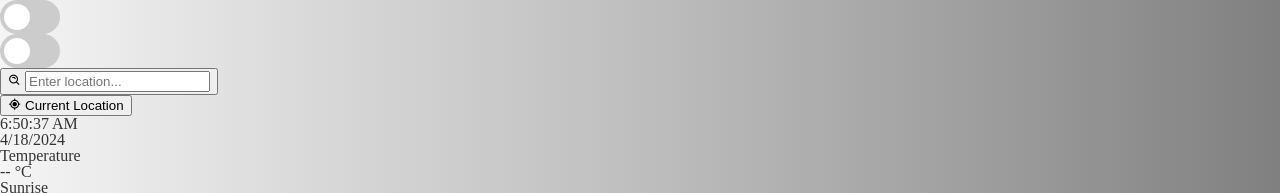
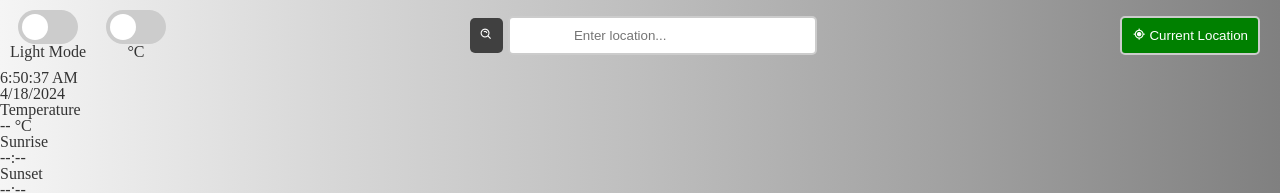
Before and after one commit to Mkurchitskiy/weather_dashboard, a plain HTML site: page index.html in a window 1280 px wide. Shown: the top 193 px of the page. Drawn offline with nearby package versions, Linux system fonts and the light colour scheme.

Commit message:
Nav Bar CSS Completed
The toggle switch both have the labels underneath them, temp toggle still needs to be completed will do some api is connected. Search bat is center an the button works, just need to connect to API for search. Current location button finished just have to connect to api and have it get current location of person.

```diff
--- a/css/styles.css
+++ b/css/styles.css
@@ -1,8 +1,69 @@
-
 
 /*Nav Bar*/
-    .nav-bar {
+    #nav-bar {
+        display: flex;
+        justify-content: space-between;
+        align-items: center;
+        padding: 10px;
+    }
 
+    .switch-container {
+        display: flex;
+        align-items: center;
+        gap: 20px; /* Adjust spacing between the two switches */
+    }
+
+    #light-dark-switch, #temp-switch {
+        display: flex;
+        flex-direction: column;
+        align-items: center;
+    }
+
+    .switch {
+        display: flex;
+        flex-direction: column;
+        align-items: center;
+    }
+
+    .search-container {
+        display: flex;
+        align-items: center;
+    }
+
+    input[type="text"] {
+        padding: 10px 5vw;
+        margin-left: 5px; /* Spacing between the search button and input */
+        border: 2px solid #ccc;
+        border-radius: 5px;
+        outline: none;
+        flex-grow: 1; /* Makes the input expand to fill available space */
+    }
+
+    button {
+        padding: 10px;
+        background: #404040;
+        color: white;
+        border: none;
+        border-radius: 5px;
+        cursor: pointer;
+    }
+
+    button:hover {
+        background: #333333;
+    }
+
+    .current-location-btn {
+        background: green;
+        border: 2px solid #ccc;
+        border-radius: 5px;
+        margin-right: 10px;
+        padding: 10px;
+        cursor: pointer;
+    }
+
+    .current-location-btn:hover {
+        background: darkgreen;
+        border-color: black;
     }
 
 /*Light and Dark Mode Switch*/
--- a/index.html
+++ b/index.html
@@ -21,32 +21,45 @@
 </head>
 <body>
   <div id="nav-bar">
+    <div class="switch-container">
+      <!-- Light/Dark Mode Switch -->
       <div id="light-dark-switch">
         <label class="switch">
           <input type="checkbox">
           <span class="slider round"></span>
         </label>
+        <span id="mode-text">Light Mode</span>
       </div>
+
+      <!-- Temperature Unit Switch -->
       <div id="temp-switch">
         <label class="switch">
           <input type="checkbox" id="unit-toggle">
           <span class="slider round"></span>
         </label>
+        <span id="unit-text">°C</span>
       </div>
+    </div>
+
+    <!-- Search Bar -->
     <div id="search">
       <form id="search-form" class="search-container">
           <button type="submit" id="search-btn" aria-label="Search">
               <i class='bx bx-search-alt'></i>
+          </button>
           <input type="text" id="search-input" placeholder="Enter location..." aria-label="Search for weather">
-          </button>
       </form>
     </div>
+
+    <!-- Current Location Button -->
     <div id="current-location">
       <button type="button" class="current-location-btn">
         <i class='bx bx-current-location'></i> Current Location
       </button>
     </div>
   </div>
+
+
   <div id="info-panel">
     <div id="location">
       <span id="location-name"></span>
--- a/js/script.js
+++ b/js/script.js
@@ -2,14 +2,17 @@
 // Background Toggle Switch
 document.addEventListener('DOMContentLoaded', function() {
     const toggleSwitch = document.querySelector("#light-dark-switch input[type='checkbox']");
+    const modeText = document.querySelector("#mode-text");
 
     function switchTheme(e) {
         if (e.target.checked) {
             document.body.classList.add('dark-mode');
             localStorage.setItem('theme', 'dark'); // For Theme Saving Preferences
+            modeText.textContent = 'Dark Mode';
         } else {
             document.body.classList.remove('dark-mode');
-            localStorage.setItem('theme', 'light'); // Corrected from removeItem to setItem
+            localStorage.setItem('theme', 'light'); // For Theme Saving Preferences
+            modeText.textContent = 'Light Mode';
         }
     }
 
@@ -20,6 +23,7 @@ document.addEventListener('DOMContentLoaded', function() {
     if (currentTheme) {
         document.body.classList.add(currentTheme === 'dark' ? 'dark-mode' : '');
         toggleSwitch.checked = currentTheme === 'dark';
+        modeText.textContent = currentTheme === 'dark' ? 'Dark Mode' : 'Light Mode';
     }
 });
 
```
Lines whose indentation alone changed are shown as unchanged.
